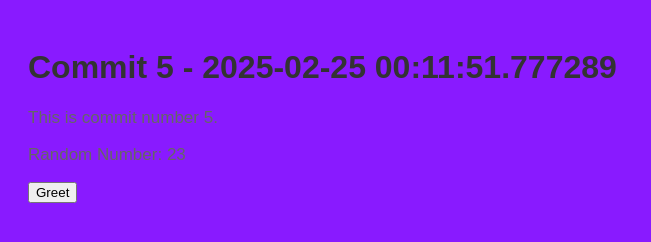
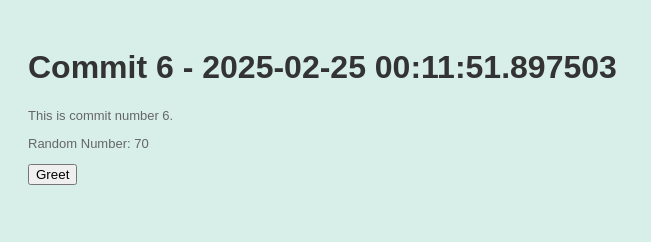
Before and after one commit to polishflits/autogen-repo-20250225001144, a plain HTML site: page index.html in a window 1280 px wide. Shown: the whole page, without its empty margins (0-651 px from the left). Drawn offline with Linux system fonts and the light colour scheme.

Commit message:
📝 Auto commit 6 with HTML, CSS, and JS

```diff
--- a/index.html
+++ b/index.html
@@ -2,13 +2,13 @@
     <!DOCTYPE html>
     <html>
     <head>
-        <title>Commit 5 - 2025-02-25 00:11:51.777289</title>
+        <title>Commit 6 - 2025-02-25 00:11:51.897503</title>
         <link rel="stylesheet" href="style.css">
     </head>
     <body>
-        <h1>Commit 5 - 2025-02-25 00:11:51.777289</h1>
-        <p>This is commit number 5.</p>
-        <p>Random Number: 23</p>
+        <h1>Commit 6 - 2025-02-25 00:11:51.897503</h1>
+        <p>This is commit number 6.</p>
+        <p>Random Number: 70</p>
         <button onclick="greet()">Greet</button>
         <script src="script.js"></script>
     </body>
--- a/script.js
+++ b/script.js
@@ -2,4 +2,4 @@
     function greet() {
         alert('Hello from commit ' + commitNumber + '!');
     }
-    var commitNumber = 5;
+    var commitNumber = 6;
--- a/style.css
+++ b/style.css
@@ -1,7 +1,7 @@
 
     body {
         font-family: Arial, sans-serif;
-        background-color: #891aff;
+        background-color: #d7efe8;
         padding: 20px;
     }
     h1 {
@@ -9,5 +9,5 @@
     }
     p {
         color: #666;
-        font-size: 17px;
+        font-size: 13px;
     }
```
